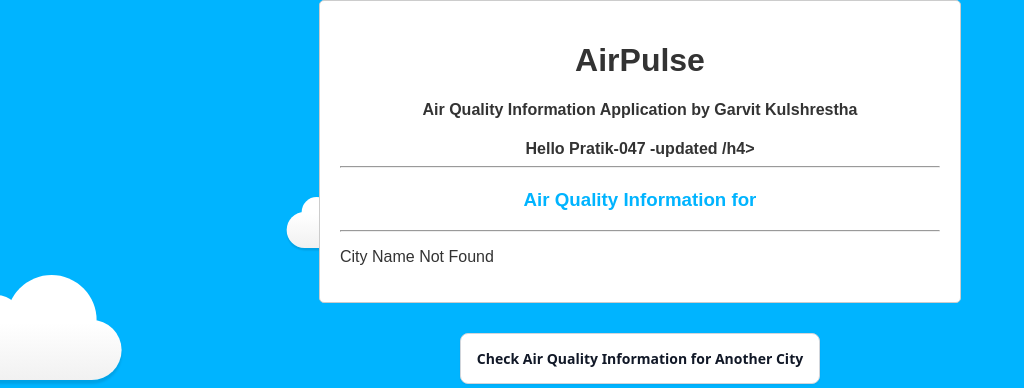
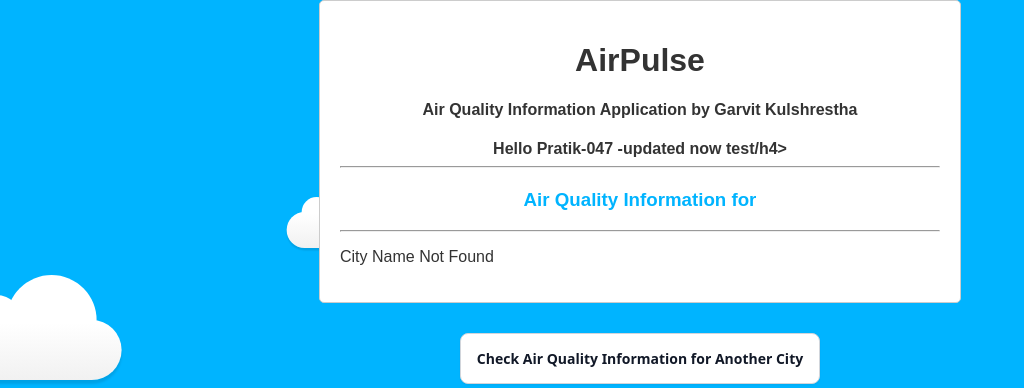
Before and after one commit to PratikTech07/AirPulse, a Flask app: template templates/results.html in a window 1280 px wide. Shown: the top 388 px of the page, without its empty margins (0-1024 px from the left). Run offline with Flask 3, Linux system fonts and the light colour scheme; the template is opened without the code that fills it, so the values that code supplies are empty.

Commit message:
update 2

```diff
--- a/templates/results.html
+++ b/templates/results.html
@@ -263,7 +263,7 @@
   <h4>Air Quality Information Application by Garvit Kulshrestha</h4>
 
 
-  <h4>Hello Pratik-047 -updated /h4>
+  <h4>Hello Pratik-047 -updated now test/h4>
 
   <hr>
 
```
